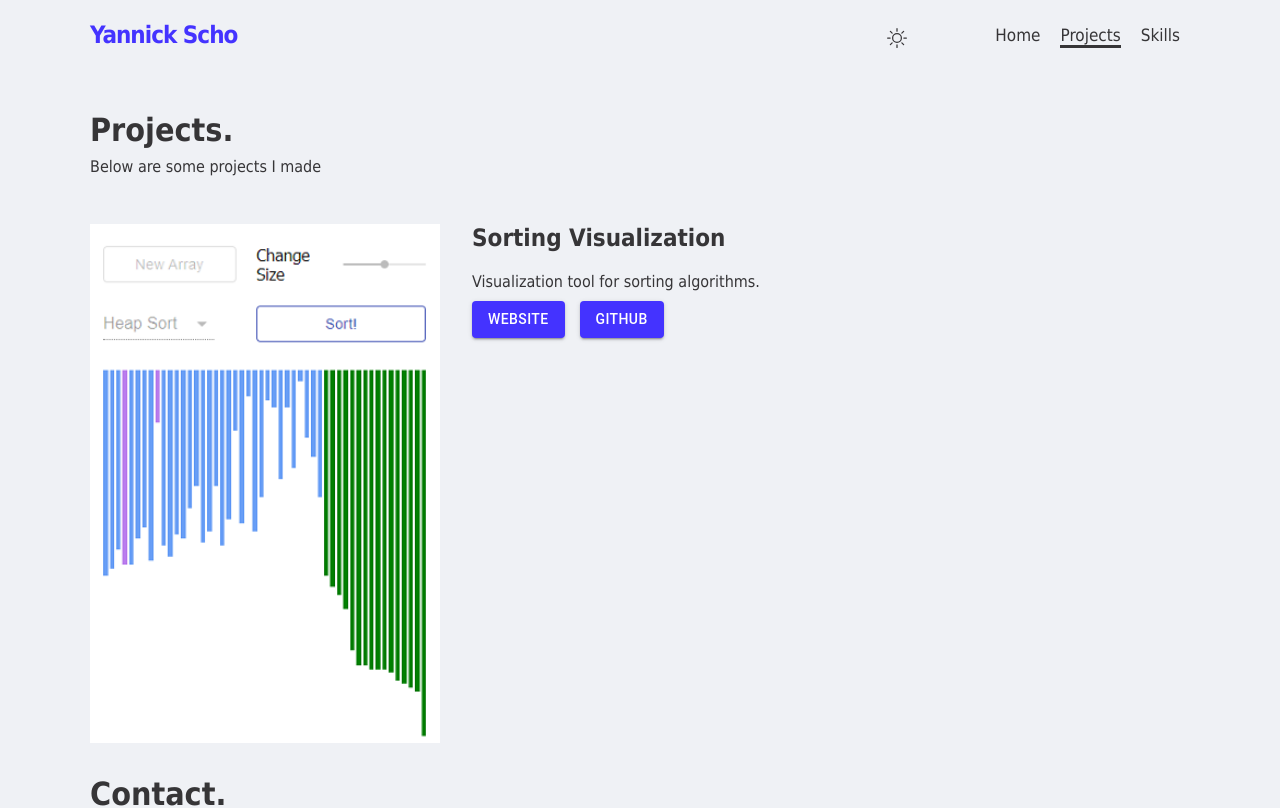
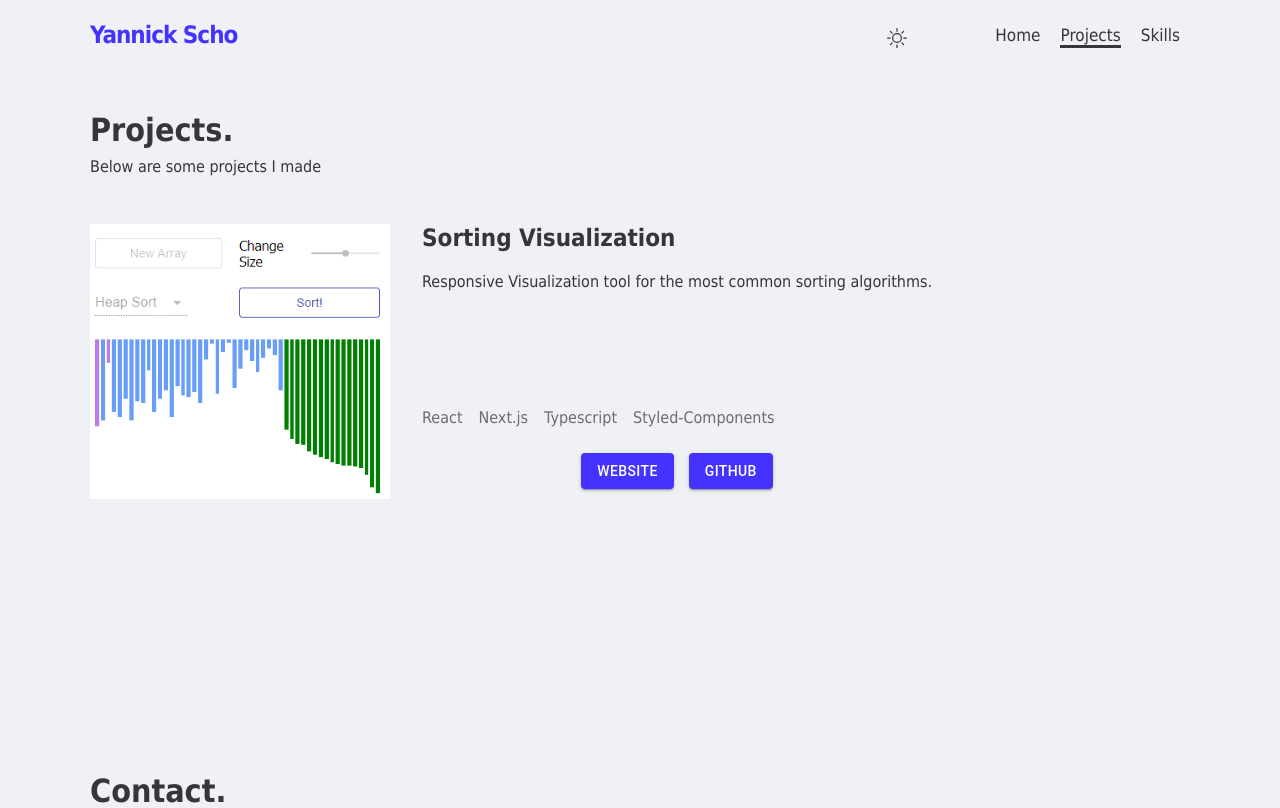
Before and after one commit to schoyannick/portfolio, a Next.js app: page /projects in a window 1280 px wide. Shown: the top 808 px of the page. Built offline with nearby package versions, Linux system fonts and the light colour scheme.

Commit message:
:lipstick: Update project component

```diff
--- a/src/components/projects-component/ProjectsComponent.tsx
+++ b/src/components/projects-component/ProjectsComponent.tsx
@@ -1,6 +1,7 @@
 import { createTheme, ThemeProvider } from '@material-ui/core';
 import React from 'react';
 import { useSelector } from 'react-redux';
+
 import { PROJECT_DATA } from '../../constants/projectData';
 import { ColorTheme } from '../../redux/app/actions';
 import { getColorTheme } from '../../redux/app/selectors';
--- a/src/components/projects-component/project/Project.tsx
+++ b/src/components/projects-component/project/Project.tsx
@@ -2,7 +2,7 @@ import { Button } from '@material-ui/core';
 import PropTypes, { InferProps } from 'prop-types';
 import React from 'react';
 
-import { StyledContent, StyledImage, StyledProject, StyledProjectAnchor, StyledProjectButtonWrapper, StyledProjectDescription, StyledProjectName } from './StyledProject';
+import { StyledContent, StyledImage, StyledProject, StyledProjectAnchor, StyledProjectButtonWrapper, StyledProjectDescription, StyledProjectName, StyledProjectTechnology, StyledProjectTechnologyWrapper } from './StyledProject';
 
 const propTypes = {
     title: PropTypes.string.isRequired,
@@ -10,6 +10,7 @@ const propTypes = {
     description: PropTypes.string.isRequired,
     github: PropTypes.string.isRequired,
     image: PropTypes.string.isRequired,
+    technologies: PropTypes.arrayOf(PropTypes.string).isRequired,
 };
 
 const Project: React.FC<InferProps<typeof propTypes>> = ({
@@ -18,6 +19,7 @@ const Project: React.FC<InferProps<typeof propTypes>> = ({
     description,
     github,
     image,
+    technologies,
 }) => (
     <StyledProject>
         <StyledImage
@@ -27,6 +29,16 @@ const Project: React.FC<InferProps<typeof propTypes>> = ({
         <StyledContent>
             <StyledProjectName>{title}</StyledProjectName>
             <StyledProjectDescription>{description}</StyledProjectDescription>
+
+            <StyledProjectTechnologyWrapper>
+                {technologies.map((technology) => (
+                    <StyledProjectTechnology
+                        key={technology}
+                    >
+                        {technology}
+                    </StyledProjectTechnology>
+                ))}
+            </StyledProjectTechnologyWrapper>
 
             <StyledProjectButtonWrapper>
                 <StyledProjectAnchor
--- a/src/components/projects-component/project/StyledProject.tsx
+++ b/src/components/projects-component/project/StyledProject.tsx
@@ -3,15 +3,27 @@ import styled from 'styled-components';
 export const StyledProject = styled.div`
     width: 100%;
     display: flex;
+
+    @media only screen and (max-width: 790px) {
+        display: block;
+        text-align: center;
+    }
 `;
 
 export const StyledImage = styled.img`
-    width: 50%;
-    max-width: 350px;
+   width: 300px;
+   height: 275px;
 `;
 
 export const StyledContent = styled.div`
-    margin-left: 2em;
+    margin-left: 2rem;
+    display: flex;
+    flex-direction: column;
+
+    @media only screen and (max-width: 790px) {
+        margin-left: 0;
+        margin-top: 0.5rem;
+    }
 `;
 
 export const StyledProjectName = styled.h2`
@@ -19,12 +31,28 @@ export const StyledProjectName = styled.h2`
 `;
 
 export const StyledProjectDescription = styled.div`
+    flex-grow: 1;
+    margin-bottom: 1rem;
+`;
 
+export const StyledProjectTechnologyWrapper = styled.div`
+    display: flex;
+    margin: 1rem 0;
+
+    @media only screen and (max-width: 790px) {
+        justify-content: center;
+    }
+`;
+
+export const StyledProjectTechnology = styled.div`
+    opacity: .7;
+    margin-right: 1rem;
 `;
 
 export const StyledProjectButtonWrapper = styled.div`
     display: flex;
-    margin-top: 10px;
+    margin: 10px 0;
+    justify-content: center;
 `;
 
 export const StyledProjectAnchor = styled.a`
--- a/src/constants/projectData.ts
+++ b/src/constants/projectData.ts
@@ -2,8 +2,14 @@ export const PROJECT_DATA = [
     {
         title: 'Sorting Visualization',
         url: 'https://sorting-visualization.yscho.dev',
-        description: 'Visualization tool for sorting algorithms.',
+        description: 'Responsive Visualization tool for the most common sorting algorithms.',
         github: 'https://github.com/schoyannick/sorting-visualization',
         image: '/sorting-visualization.png',
+        technologies: [
+            'React',
+            'Next.js',
+            'Typescript',
+            'Styled-Components',
+        ],
     },
 ];
```
Also changed, not shown: public/sorting-visualization.PNG.
